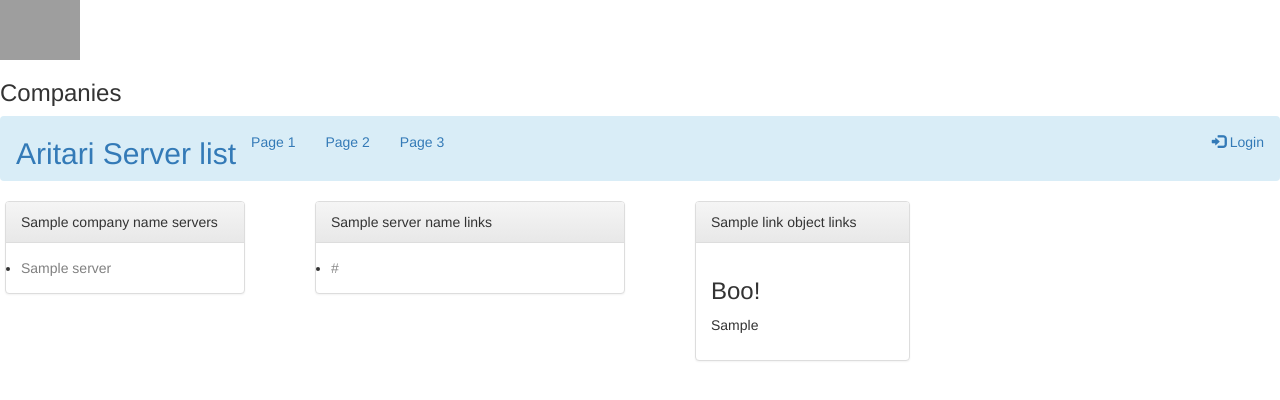
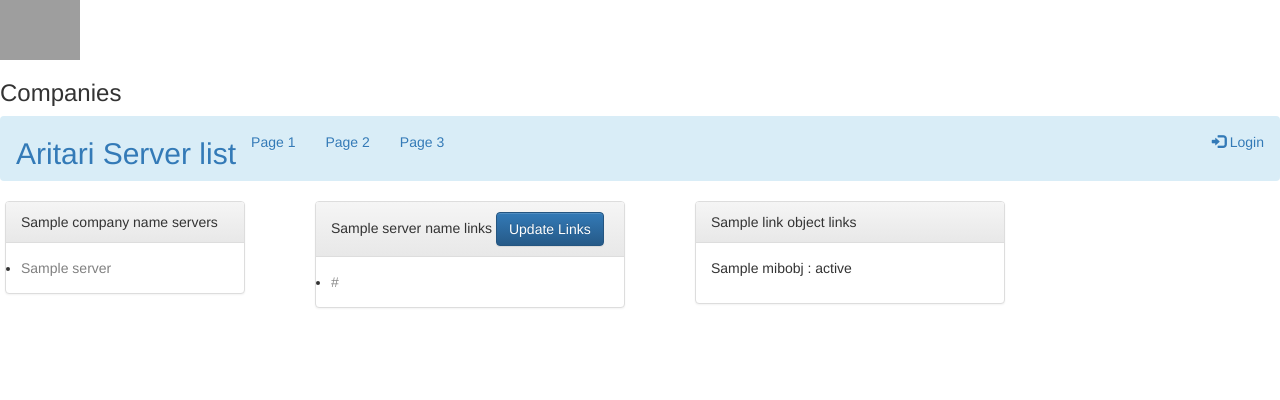
Before and after one commit to penfold2009/django_monitor, a Django app: template monitor_project/monitor_app/templates/serverapp/link_parameters.html in a window 1280 px wide. Shown: the top 400 px of the page. Run offline with Django 3.2, Linux system fonts and the light colour scheme; the template is opened without the code that fills it: most values are stand-ins (such as "Sample title", 1, 10 or a date in 2020); some libraries are stand-ins or nearby versions; some web fonts are replaced; grey boxes are pictures that could not be loaded.

```diff
--- a/monitor_project/monitor_app/templates/serverapp/link_parameters.html
+++ b/monitor_project/monitor_app/templates/serverapp/link_parameters.html
@@ -11,14 +11,14 @@
 {% endblock link_content %}
 
   {% block link_parameters %}
-		  <div class="col-md-3">
+		  <div class="col-md-4">
 		        <ul>
 		         <div class="panel panel-default">
 		           <div class="panel-heading">  {{ link_object.name }} links</div>
 		              <div class="panel-body">
-		              <h3> Boo! </h3>
-
-                      <p>{{ link_object.mibparameter_set.all }}</p>
+         				{% for mibobj in link_object.mibparameter_set.all %}
+                          <p>{{ mibobj.name }} : {{ mibobj.mib_status }}</p>
+       				    {% endfor %}
 
 
 		              </div class="panel-body">
--- a/monitor_project/monitor_app/templates/serverapp/list_links.html
+++ b/monitor_project/monitor_app/templates/serverapp/list_links.html
@@ -1,11 +1,18 @@
 
 
 {% block link_content %}
+          <script type=text/javascript>
+             var buttonlink = "{% url 'serverapp:updatelinks' company_obj.name server_name  %}"
+          </script>
+
 
            <div class="col-md-4">
                 <ul>
                  <div class="panel panel-default">
-                   <div class="panel-heading">  {{ server_name }} links</div>
+                   <div class="panel-heading">  {{ server_name }} links
+
+                    <button class="btn btn-primary" onclick="location.href= buttonlink">Update Links</button>
+                      </div>
                       <div class="panel-body">
 						{% for link in  links %}
 
@@ -15,6 +22,8 @@
                 <!-- Old version to create urls hard coded links. -->
                 <!-- <li><a style="color: {{ link.colour }}" style="font-size:15px" href="/get_linkparams/{{company_obj.name}}/{{server_name}}/{{link.name}}/">{{ link }}</a></li> -->
 				    {% endfor %}
+
+
                 </div class="panel-body">
               </ul>
           </div class="col-md-3">
--- a/monitor_project/monitor_app/templates/serverapp/list_servers.html
+++ b/monitor_project/monitor_app/templates/serverapp/list_servers.html
@@ -5,11 +5,12 @@
      <div class="col-md-2 ">
         <ul>
          <div style = "margin-left:-120px"  class="panel panel-default">
-           <div class="panel-heading">{{ company_name }} servers</div>
+           <div class="panel-heading">{{ company_name }} servers
+</div>
               <div class="panel-body">
 				{% for get_server in company_obj.server_set.all %}
     		      {% if get_server.name == server_name %}
-                    <li><a style = "color:black" href="{% url 'serverapp:links' company_name get_server.name %}">{{ get_server.name }}</a></li>
+                    <li  style = "margin-left:-10px" class="glyphicon glyphicon-chevron-right"><a style = "color:black" href="{% url 'serverapp:links' company_name get_server.name %}">{{ get_server.name }}</a></li>
               {% else %}
                     <li><a style = "color:grey" href="{% url 'serverapp:links' company_name get_server.name %}">{{ get_server.name }}</a></li>
               {% endif %}
--- a/monitor_project/monitor_app/urls.py
+++ b/monitor_project/monitor_app/urls.py
@@ -8,6 +8,7 @@ urlpatterns = [ ##path('', views.login_view, name='login_view'),
                 path('', views.all_details, name='all_details'),
 	            path('testpathfornoreason/', views.serverlist, name='viewname-serverlist'),
                 path('company_server/<str:company_name>/', views.company_server, name='server'),
+                path('updatelinks/<str:company_name>/<str:server_name>', views.updatelinks, name='updatelinks'),
                 re_path(r'^showlinks/(?P<company_name>.+)/(?P<server_name>.+)/$', views.list_links, name='links'), #https://docs.djangoproject.com/en/3.0/topics/http/urls/#using-regular-expressions
                 re_path(r'^get_linkparams/(?P<company_name>.+)/(?P<server_name>[\w\s]+)/(?P<link_name>.+)/$', views.linkparameters, name='linkparameters'), #https://docs.djangoproject.com/en/3.0/topics/http/urls/#using-regular-expressions
                 # path('get_linkparams/', views.linkparameters, name='linkparameters'), #https://docs.djangoproject.com/en/3.0/topics/http/urls/#using-regular-expressions
--- a/monitor_project/monitor_app/views.py
+++ b/monitor_project/monitor_app/views.py
@@ -116,6 +116,12 @@ def linkparameters (request, company_name, server_name, link_name):
       return render(request, template, context)
 
 
+@login_required
+def updatelinks (request, company_name, server_name):
+  print ("## Function: updatelinks ")
+  return HttpResponse("You clicked on update links %s  %s." % (company_name,server_name))
+
+
 
 ###https://docs.djangoproject.com/en/3.0/topics/auth/default/#how-to-log-a-user-in
 def login_view(request):
```
Also changed, not shown: monitor_project/monitor_app/models.py (+19 -7 lines).
